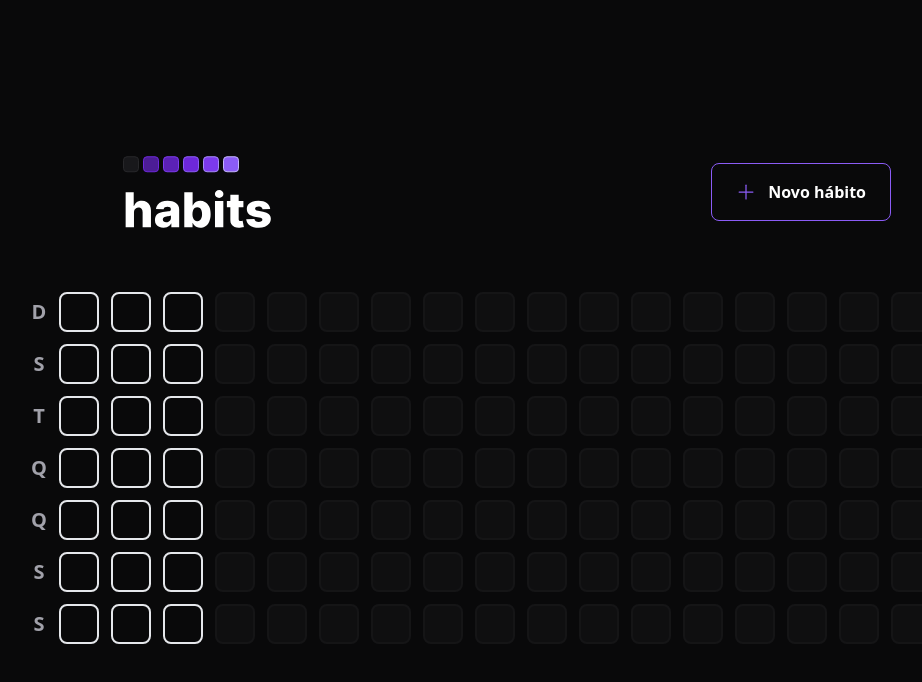
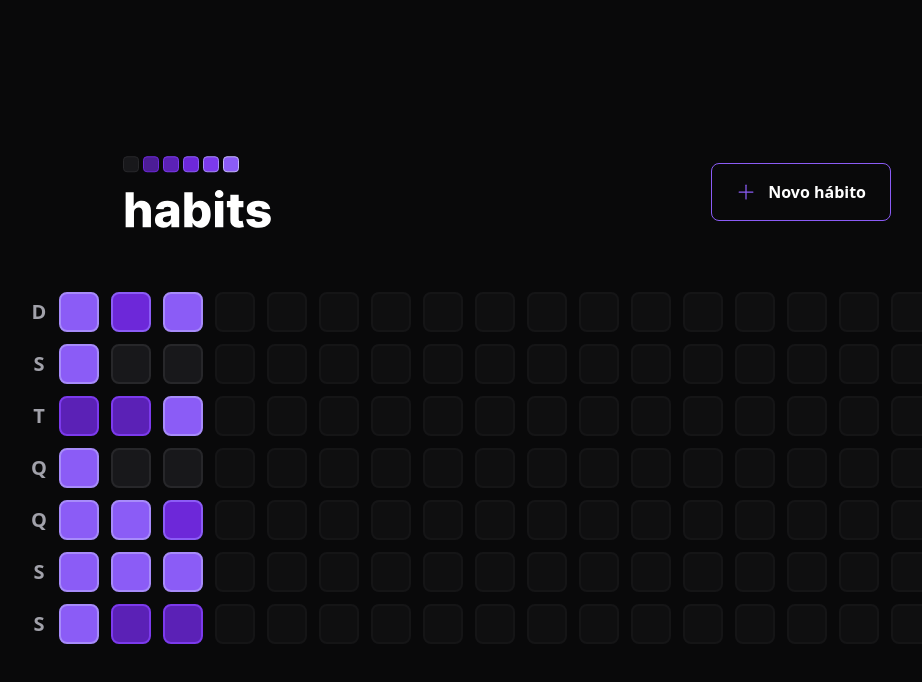
Before and after one commit to saymondamasio/habits-web, a React (Vite) app: page / in a window 1280 px wide. Shown: the top 682 px of the page, without its empty margins (133-1055 px from the left). Built offline with nearby package versions, Linux system fonts and the light colour scheme.

Commit message:
feat: set habit day

```diff
--- a/src/components/SummaryTable.tsx
+++ b/src/components/SummaryTable.tsx
@@ -25,7 +25,11 @@ export function SummaryTable() {
 
       <div className="grid grid-rows-7 grid-flow-col gap-3">
         {summaryDates.map((date) => (
-          <HabitDay key={date.toString()} />
+          <HabitDay
+            amount={5}
+            completed={Math.round(Math.random() * 5)}
+            key={date.toString()}
+          />
         ))}
         {amountOfDaysToFill > 0 &&
           Array.from({ length: amountOfDaysToFill }).map((_, index) => (
```
